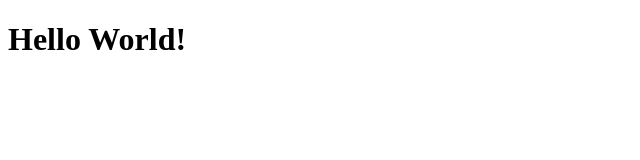
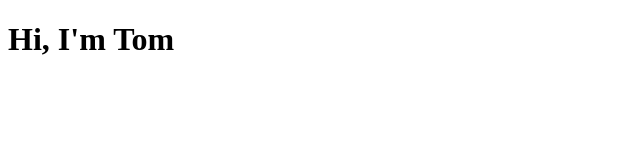
Before and after one commit to tommyrharper/personal-portfolio, a React (Create React App) app: page / in a window 1280 px wide. Shown: the top 160 px of the page, without its empty margins (0-640 px from the left). Built offline with nearby package versions, Linux system fonts and the light colour scheme; the HTML template or start-up script is replaced by a standard one.

Commit message:
Change hello world message

```diff
--- a/src/App.js
+++ b/src/App.js
@@ -2,7 +2,7 @@ import React from 'react';
 
 class App extends React.Component {
   render() {
-    return <h1>Hello World!</h1>;
+    return <h1 >Hi, I'm Tom</h1>;
   }
 }
 
```
